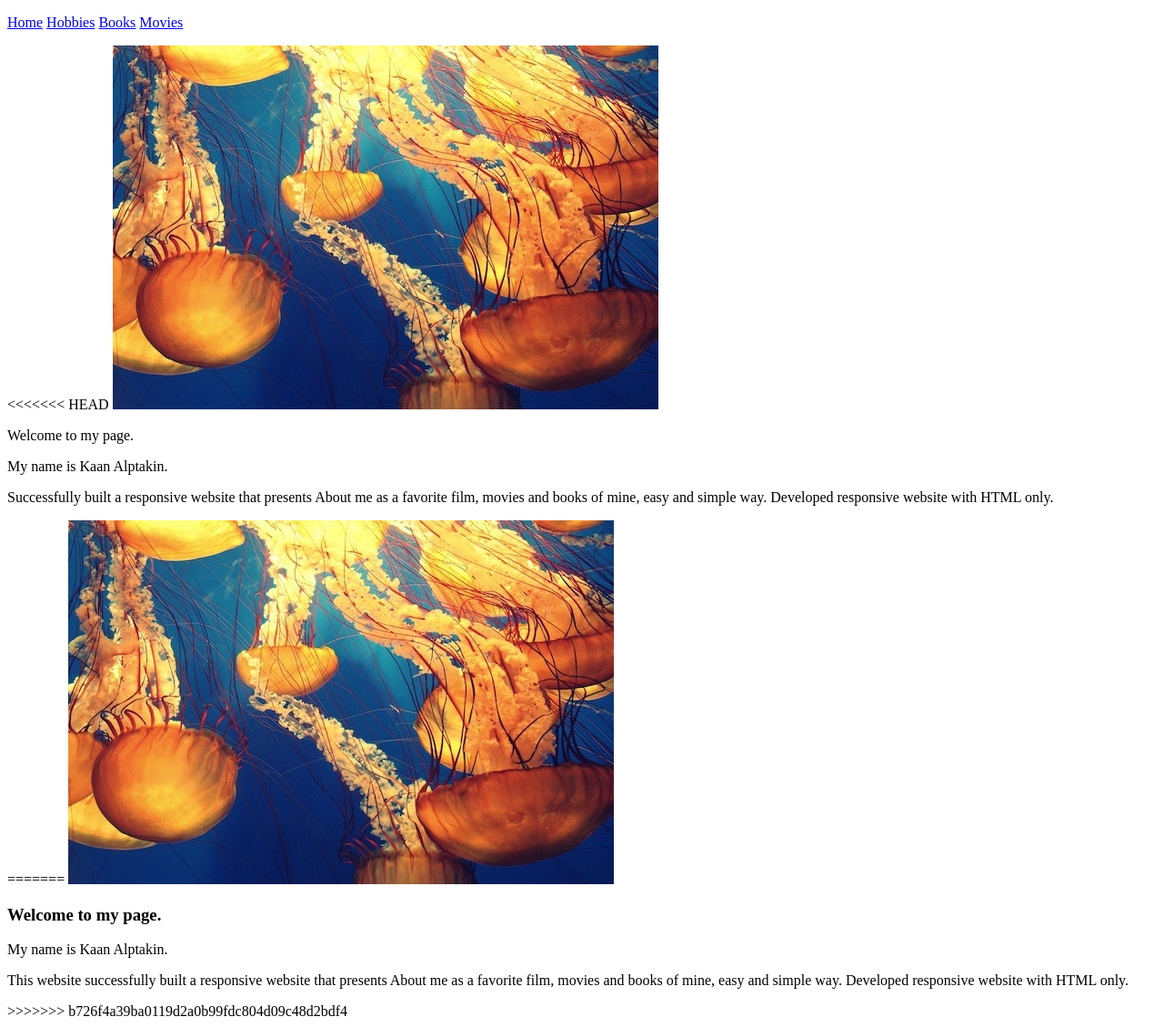
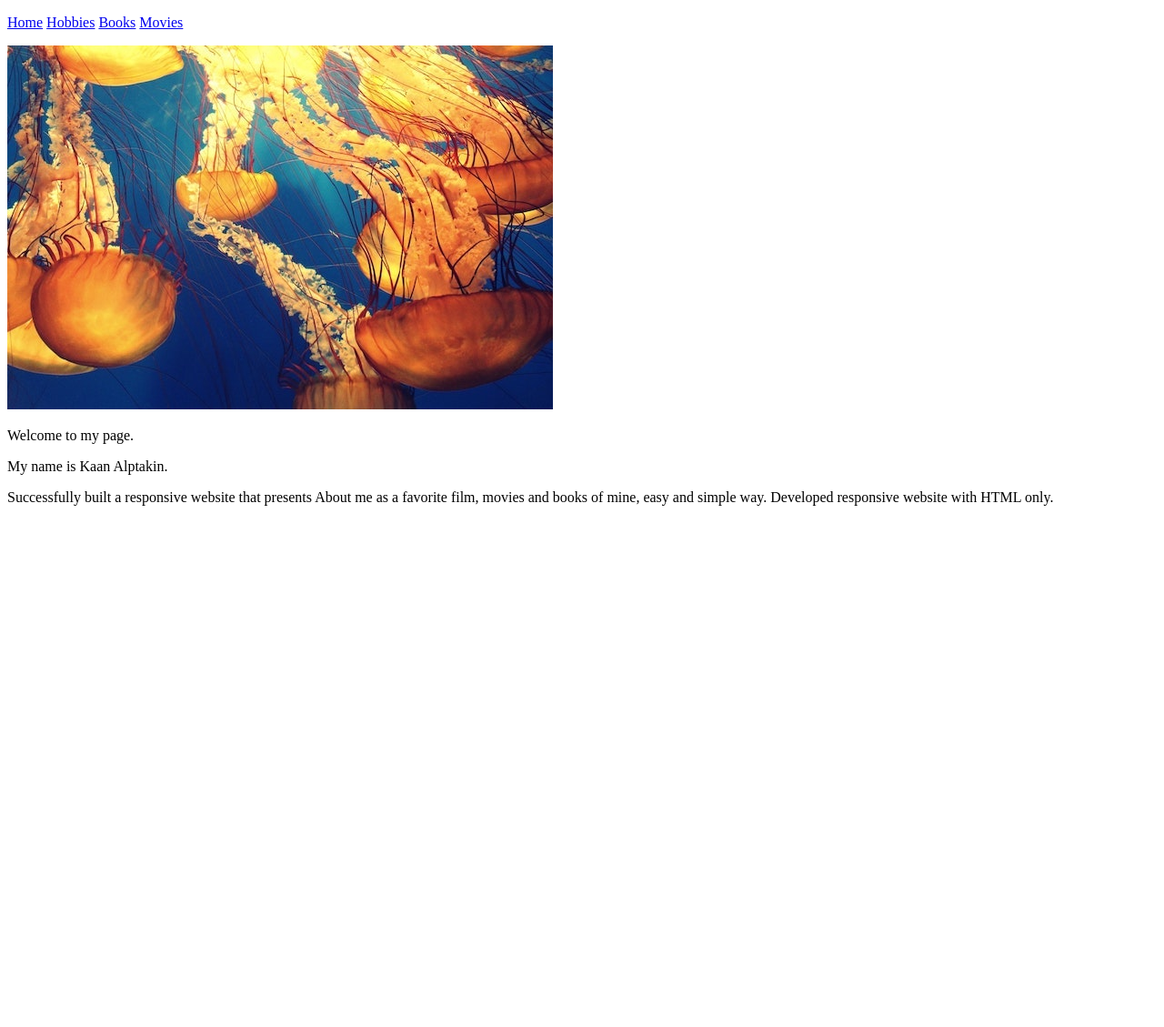
Before and after one commit to kaanalptkn/Main-html-project, a plain HTML site: page index.html in a window 1280 px wide. Shown: the whole page at 91% size. After the commit the page ends 800 px from the top, so only its background shows below. Drawn offline with Linux system fonts and the light colour scheme.

Commit message:
Updated image

```diff
--- a/index.html
+++ b/index.html
@@ -14,8 +14,7 @@
         <tr><a href="movies.html">Movies</a></tr>
     </p>
     <p>
-<<<<<<< HEAD
-        <img src="./assets/images/pexels-oday-hazeem-130621-2.jpg" alt="home-img">
+        <img src="./assest/images/pexels-oday-hazeem-130621-2.jpg" alt="home-img">
     </p>
     <p>
         Welcome to my page.
@@ -24,17 +23,6 @@
     <p>Successfully built a responsive website that presents
         About me as a favorite film, movies and books of mine, easy and simple way. Developed
         responsive website with HTML only.</p>
-=======
-        <img src="/assest/images/pexels-oday-hazeem-130621-2.jpg" alt="home-img">
-    </p>
-    <h3>
-        Welcome to my page.
-    </h3>
-    <p>My name is Kaan Alptakin.</p>
-    <p>This website successfully built a responsive website that presents
-        About me as a favorite film, movies and books of mine, easy and simple way. Developed
-        responsive website with HTML only.
-    </p>
->>>>>>> b726f4a39ba0119d2a0b99fdc804d09c48d2bdf4
+
 </body>
 </html>
```
Also changed, not shown: assets/images/pexels-oday-hazeem-130621-2.jpg (deleted).
